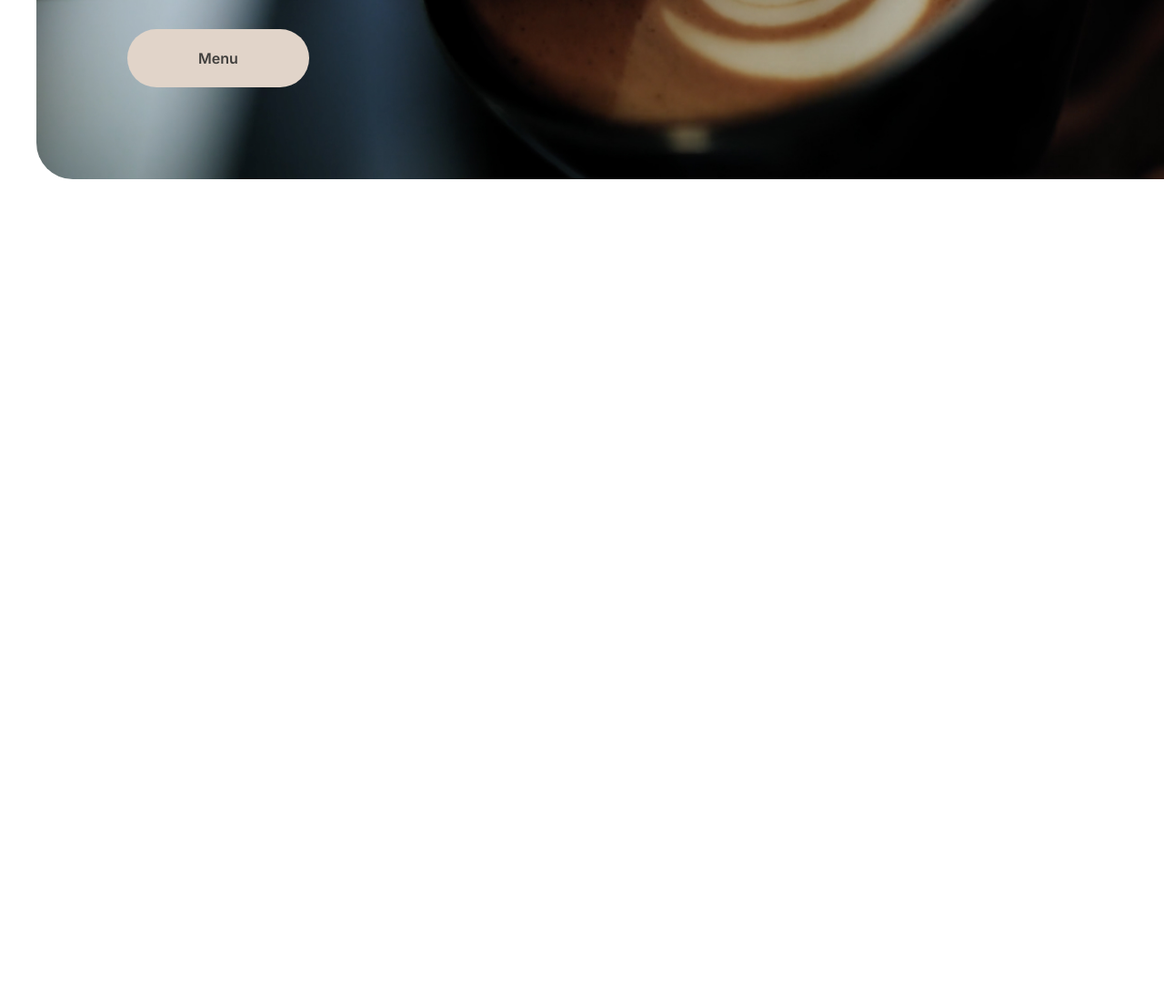
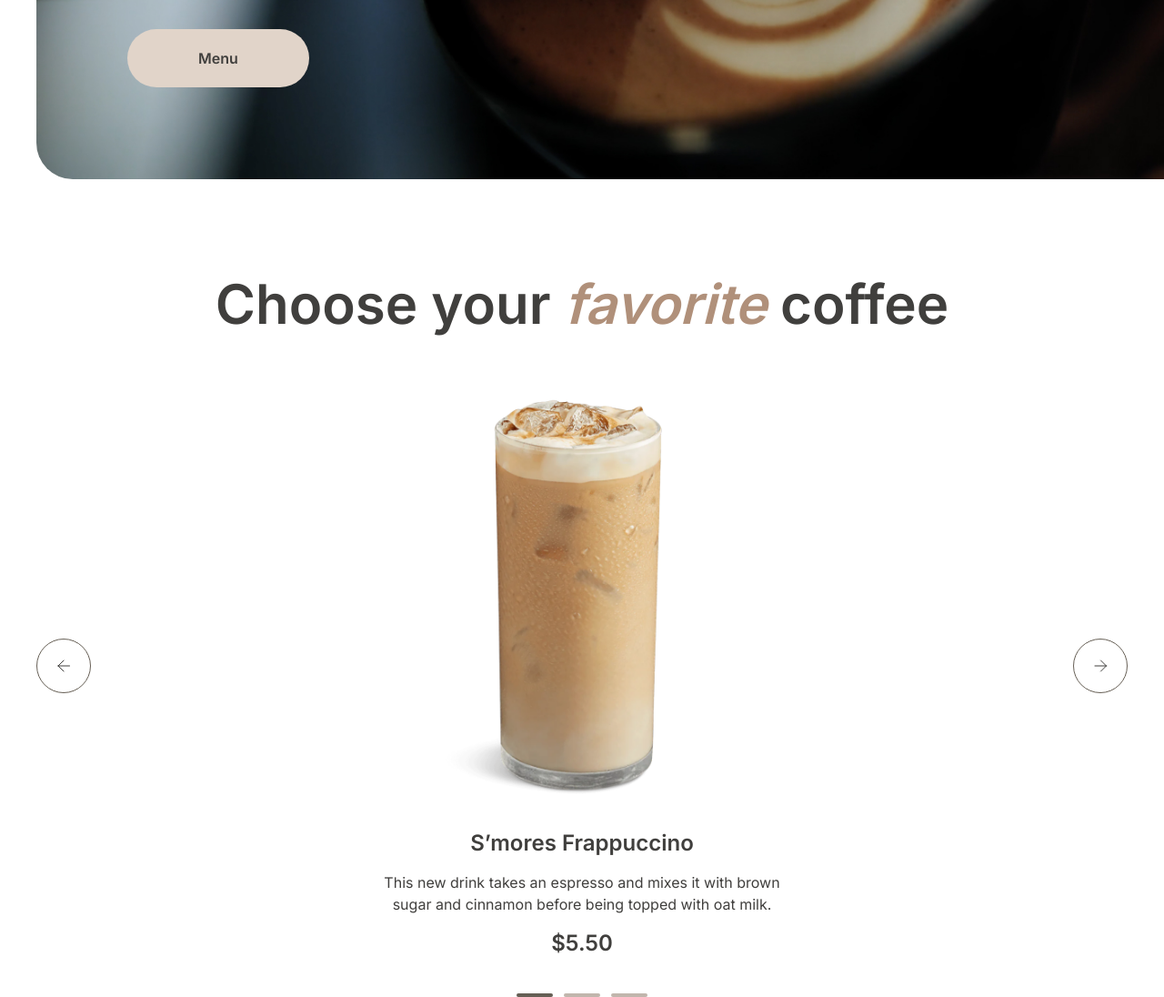
Before and after one commit to micatori/coffee-house, a plain HTML site: page coffee-house/home/index.html in a window 1280 px wide. Shown: the part 547-1643 px from the top of the page at 91% size. Before the commit the page ends 800 px from the top, so only its background shows below. Drawn offline with Linux system fonts and the light colour scheme.

Commit message:
feat: add section favorites coffee

```diff
--- a/coffee-house/home/index.html
+++ b/coffee-house/home/index.html
@@ -50,6 +50,27 @@
             </section>
         </div>
     </div>
+    <!-- FAVORITE -->
+    <div class="favorite-background container">
+        <section class="favorite-section">
+            <h2 class="section-title">Choose your <i class="section-title-accent">favorite</i> coffee</h2>
+            <div class="favorite-carusel">
+                <img src="../assets/svg/button-icon-dark-left.svg" alt="left" class="btn-arrow">
+                <img src="../assets/img/coffee-glass.png" alt="coffee-glass" class="favorite-img">
+                <img src="../assets/svg/button-icon-dark-right.svg" alt="left" class="btn-arrow">
+            </div>
+            <div class="coffee-description">
+                <h3 class="coffee-description-title">S’mores Frappuccino</h3>
+                <p class="coffee-description-text">This new drink takes an espresso and mixes it with brown sugar and cinnamon before being topped with oat milk.</p>
+                <p class="coffee-description-price">$5.50</p>
+            </div>
+            <div class="coffee-bar-wrapper">
+                <div class="coffee-bar bar-active"></div>
+                <div class="coffee-bar"></div>
+                <div class="coffee-bar"></div>
+            </div>
+        </section>
+    </div>
 </main>
 </body>
 </html>
--- a/coffee-house/home/style.css
+++ b/coffee-house/home/style.css
@@ -109,6 +109,7 @@ html {
 /* ENJOY */
 .enjoy-background {
     padding: 0 40px;
+    margin-bottom: 100px;
 }
 .enjoy-wrapper {
     height: 644px;
@@ -129,8 +130,7 @@ html {
 }
 .enjoy-title {
     color: var(--text-light);
-    /* font-feature-settings: 'clig' off, 'liga' off; */
-    font-family: Inter;
+    font-family: 'Inter';
     font-size: 72px;
     font-style: normal;
     font-weight: 600;
@@ -142,8 +142,7 @@ html {
 }
 .enjoy-text {
     color: var(--text-light);
-    /* font-feature-settings: 'clig' off, 'liga' off; */
-    font-family: Inter;
+    font-family: 'Inter';
     font-size: 16px;
     font-style: normal;
     font-weight: 400;
@@ -165,10 +164,99 @@ html {
 .enjoy-button-text {
     color: var(--text-dark);
     text-align: center;
-    /* font-feature-settings: 'clig' off, 'liga' off; */
-    font-family: Inter;
+    font-family: 'Inter';
     font-size: 16px;
     font-style: normal;
     font-weight: 600;
     line-height: 150%; /* 24px */
 }
+
+/* FAVORITE */
+.favorite-background {
+    padding: 0 40px;
+    margin-bottom: 100px;
+}
+.favorite-section {
+    display: flex;
+    flex-direction: column;
+    justify-content: space-between;
+}
+.section-title {
+    color: var(--text-dark);
+    text-align: center;
+    font-family: 'Inter';
+    font-size: 60px;
+    font-style: normal;
+    font-weight: 600;
+    line-height: 125%; /* 75px */
+}
+.section-title-accent {
+    color: var(--text-accent);
+    font-style: italic;
+}
+.favorite-carusel {
+    display: flex;
+    flex-direction: row;
+    justify-content: space-between;
+}
+.favorite-img {
+    margin-top: 40px;
+    height: 480px;
+    width: 480px;
+}
+.btn-arrow {
+    margin-top: 200px;
+}
+.coffee-description {
+    display: flex;
+    flex-direction: column;
+    justify-content: space-between;
+    align-self: center;
+    margin-top: 20px;
+    gap: 16px;
+    max-width: 480px;
+
+}
+.coffee-description-title {
+    color: var(--text-dark);
+    text-align: center;
+    font-family: 'Inter';
+    font-size: 24px;
+    font-style: normal;
+    font-weight: 600;
+    line-height: 125%; /* 30px */
+}
+.coffee-description-text {
+    color: var(--text-dark);
+    text-align: center;
+    font-family: 'Inter';
+    font-size: 16px;
+    font-style: normal;
+    font-weight: 400;
+    line-height: 150%; /* 24px */
+}
+.coffee-description-price {
+    color: var(--text-dark);
+    text-align: center;
+    font-family: 'Inter';
+    font-size: 24px;
+    font-style: normal;
+    font-weight: 600;
+    line-height: 125%; /* 30px */
+}
+.coffee-bar-wrapper {
+    display: flex;
+    flex-direction: row;
+    align-self: center;
+    margin-top: 40px;
+    gap: 12px;
+}
+.coffee-bar {
+    width: 40px;
+    height: 4px;
+    border-radius: 100px;
+    background: var(--border-light);
+}
+.bar-active {
+    background: var(--border-dark);
+}
```
Also changed, not shown: coffee-house/assets/img/coffee-glass.png (added), coffee-house/assets/svg/button-icon-dark-left.svg (added), coffee-house/assets/svg/button-icon-dark-right.svg (added).
